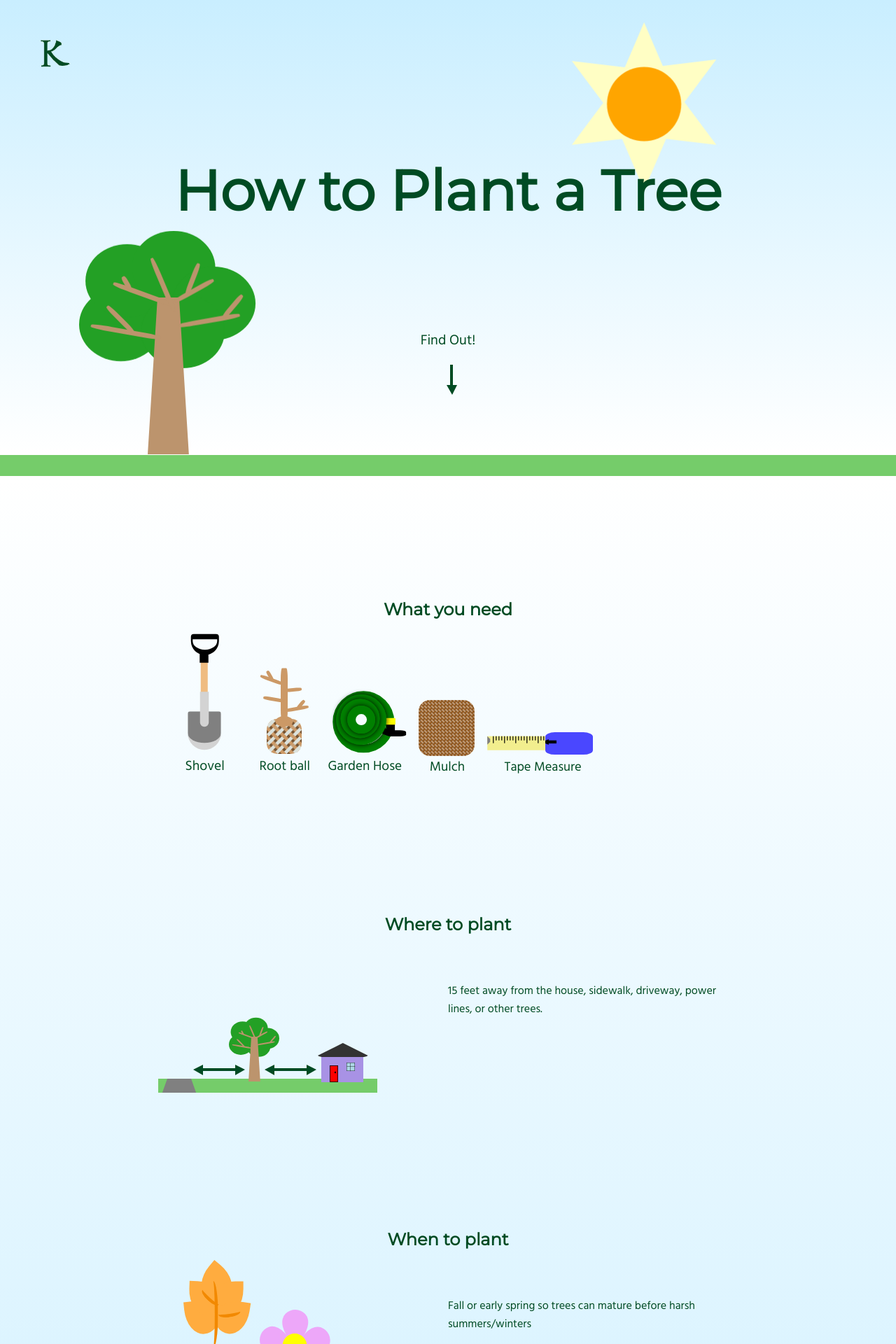
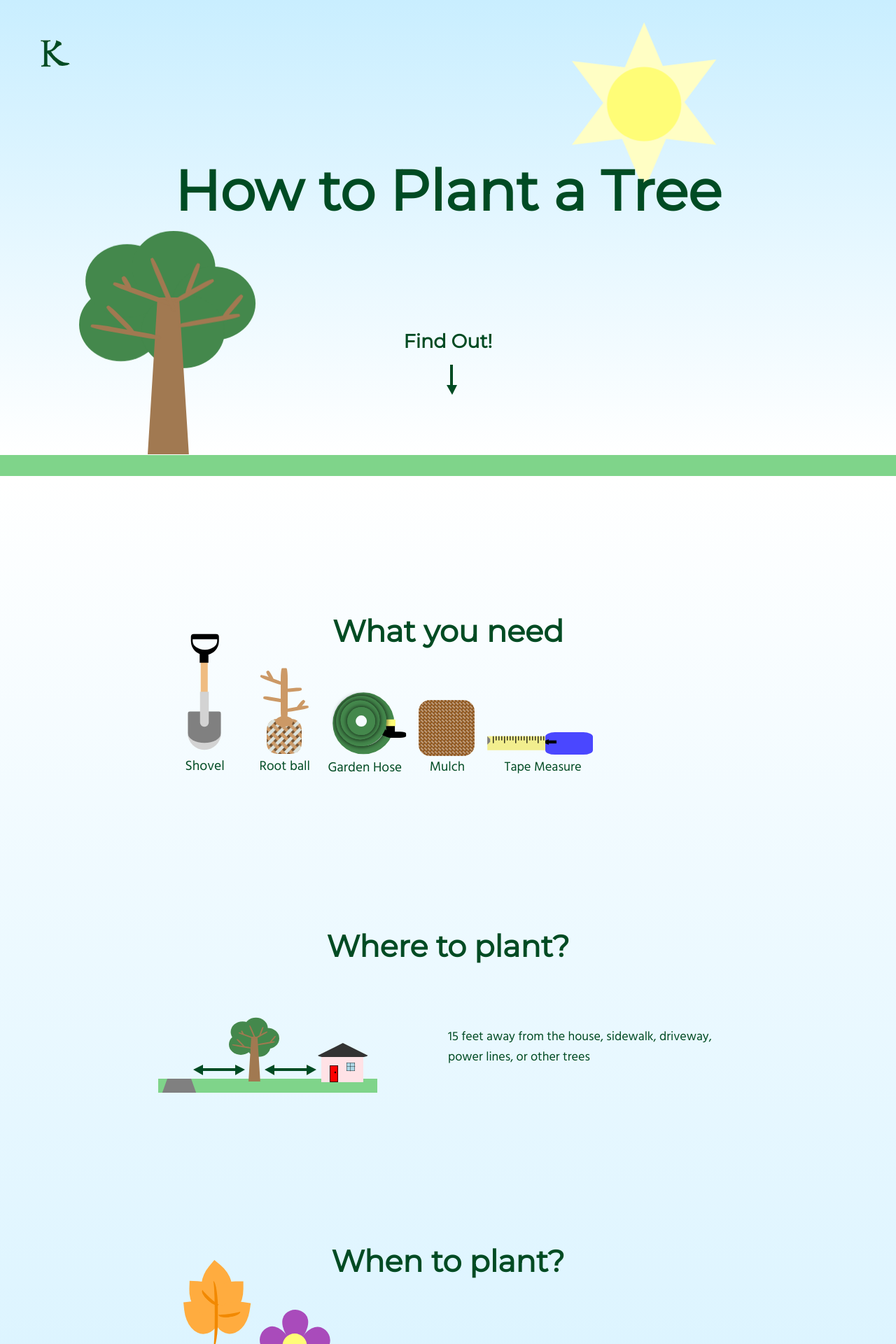
Before and after one commit to karenarialin/karenarialin.github.io, a Jekyll site: the page plant-a-tree/plant-a-tree.html, which Jekyll copies as it is, in a window 1280 px wide. Shown: the top 1920 px of the page at 70% size. Built offline with Jekyll 4.4.1, drawn with Linux system fonts in a browser that asks for light colours; nearby versions of some CDN libraries; some of the changed text lies outside the part shown.

Commit message:
Final draft changes for plant project

```diff
--- a/plant-a-tree/plant-a-tree.html
+++ b/plant-a-tree/plant-a-tree.html
@@ -32,7 +32,7 @@
                     <div class='leaves5'></div>
                 </div>
         <div class='find-out'>
-            <p>Find Out!</p>
+            <h2>Find Out!</h2>
             <div class='arrow'></div>
         </div>
 	   </div>
@@ -62,7 +62,7 @@
                     </div>
 <!--                 </div>
                 <div class='container3'> -->
-                    <div class='hose-container'>
+                    <div class='hose-container what-hose-container'>
                         <div class='hose1'></div>
                         <div class='hose2'></div>
                         <div class='hose3'></div>
@@ -106,7 +106,7 @@
  <!--                </div> -->
             </div>
 		<div class='where'>
-			<h3>Where to plant</h3>
+			<h3>Where to plant?</h3>
             <div class='where-container'>
                 <div class='grass'></div>
                 <div class='trunk-container'>
@@ -133,11 +133,11 @@
                 <div class='arrow2'></div>
             </div>
             <div class='text'>
-                <p>15 feet away from the house, sidewalk, driveway, power lines, or other trees. </p>
+                <p>15 feet away from the house, sidewalk, driveway, power lines, or other trees</p>
             </div>
 		</div>
 		<div class='when'>
-			<h3>When to plant</h3>
+			<h3>When to plant?</h3>
             <div class='when-container'>
                 <div class='leaf'>
                     <div class='petal'></div>
@@ -177,14 +177,14 @@
                 <div class='leaves5'></div>
             </div>
             <div class='text'>
-                <p>Trees provide oxygen for you to breathe, cool the earth, build soil, soak up stormwater, create habitats and provide energy-saving shade!</p>
+                <p>Trees provide oxygen for you to breathe, cool the earth, build soil, soak up stormwater, create habitats, and provide energy-saving shade!</p>
             </div>
 		</div>
     </div>
     </div>
 	<div class='step page measure-page'>
 		<h1>Measure the root ball</h1>
-        <h2>From the ground to the top of the exposed root flare</h2>
+        <h2>from the ground to the top of the exposed root flare.</h2>
         <div class='page-container measure'>
             <div class='root-ball-container prepare'>
                 <div class='root-ball'></div>
@@ -203,10 +203,10 @@
 	</div>
     <div class='step page dig-page'>
 		<h1>Dig a wide hole</h1>
-        <h2>2-3 times as wide as the root ball</h2>
+        <h2>2-3 times as wide as the root ball...</h2>
         <div class='page-container'>
             <div class='text'>
-                <p>Depth of container or 2 inches shorter than height of root ball. Not too deep, or roots won't get oxygen. Save the soil for later. Moisten the soil with water.</p>
+                <p>...and 2 inches shorter than height of root ball. Save the soil for later and moisten the soil around the hole with water.</p>
             </div>
             <div class='double-shovel-dig'>
             <div class='shovel-container fill-shovel'>
--- a/plant-a-tree/tree.scss
+++ b/plant-a-tree/tree.scss
@@ -8,11 +8,28 @@
 $sky-color: #c9eeff;
 $dirt-color: #995b37;
 $branch-color: #cc9966;
-$tree-branch-color: #bc946d;
-$leaf-color: #23a025;
+$tree-branch-color: #A17951;
+$tree-leaf-color: #44884C;
+$hose-color: $tree-leaf-color;
 $dark-green: #004B23;
 $arrow-color: $dark-green;
-$grass-color: #75cc6a;
+$grass-color: #7FD48A;
+$mulch-color1: #bc946d;
+$mulch-color2: #965c22;
+$mulch-color3: #82603f;
+$cloud-color: #FFF;
+$leaf-color: #ffac3f;
+$stem-color: darken($leaf-color, 15%);
+$yellow-color: #FFFD77;
+$sun-color: $yellow-color;
+$ray-color: #fffec4;
+$house-color: #FFE2E6;
+$flower-color: #A94BBB;
+$water-color: #448cff;
+$tie-color: #468C4F;
+$stake-color: #7F5933;
+
+
 
 * {
     box-sizing: border-box;
@@ -34,10 +51,15 @@ body {
 
 h1 {
     margin-top: 50px;
+    font-size: 50px;
 }
 
 h2 {
-    font-size: 19px;
+    font-size: 27px;
+}
+
+h3 {
+    font-size: 43px;
 }
 
 h1, h2, h3, h4 {
@@ -50,6 +72,10 @@ a {
   &:hover {
     color: lighten( $dark-green, 20% );
   }
+}
+
+p {
+  font-size: 18px;
 }
 
 .nav-logo {
@@ -198,9 +224,7 @@ $total: 3;
     z-index: 99;
 }
 
-$mulch-color1: #bc946d;
-$mulch-color2: #965c22;
-$mulch-color3: #82603f;
+
 
 @mixin mulch($first-angle, $second-angle) {
   background: linear-gradient($first-angle, $mulch-color1 12%, transparent 0, transparent 88%, $mulch-color1 0),
@@ -310,8 +334,8 @@ $mulch-color3: #82603f;
   font-size: 24px;
 }
 
-.what .hose-container {
-    top: 67px;
+.what-hose-container {
+    top: 7px;
     left: 238px;
 }
 
@@ -324,7 +348,7 @@ box-shadow: 0px 0px 8px 1px rgba(0,0,0,0.75);
 @mixin hose-layer($diameter, $left-top) {
   border-radius: 50%;
   position: absolute;
-  border: 15px solid green;
+  border: 15px solid $hose-color;
   height: $diameter;
   width: $diameter;
   left: $left-top;
@@ -358,7 +382,7 @@ box-shadow: 0px 0px 8px 1px rgba(0,0,0,0.75);
   width: 17px;
   height: 12px;
   position: absolute;
-  background: yellow;
+  background: $yellow-color;
   z-index: 96;
   left: 95px;
   border-radius: 10%
@@ -408,10 +432,10 @@ box-shadow: 0px 0px 8px 1px rgba(0,0,0,0.75);
 .hose {
   width: 500px;
   height: 100px;
-  border: solid 15px green;
-  border-color:transparent transparent green transparent;
+  border: solid 15px $dark-green;
+  border-color:transparent transparent $dark-green transparent;
   border-radius: 90%/0 0 100px 100px;
-  bottom: 339px;
+  bottom: 398px;
   left: -522px;
   position: relative;
 }
@@ -420,13 +444,13 @@ box-shadow: 0px 0px 8px 1px rgba(0,0,0,0.75);
   @extend %hose-connector;
   transform: rotate(68deg);
   left: -71px;
-  bottom: 375px;
+  bottom: 436px;
 }
 
 .hose-spout2 {
   @extend %hose-spout;
   left: -60px;
-  bottom: 375px;
+  bottom: 436px;
   transform: rotate(-115deg) scaleX(-1);
 
 }
@@ -438,8 +462,8 @@ box-shadow: 0px 0px 8px 1px rgba(0,0,0,0.75);
   bottom: 218px;
   border-right: 20px solid transparent;
     border-left: 20px solid transparent;
-    border-bottom: 90px solid #448cff;
-  transform: rotate(-15deg);
+    border-bottom: 90px solid $water-color;
+  transform: rotate(-17deg);
   border-radius: 60%;
     z-index: 90;
     opacity: 0;
@@ -643,7 +667,7 @@ box-shadow: 0px 0px 8px 1px rgba(0,0,0,0.75);
   position: absolute;
   width: 100px;
   height: 100px;
-  background: orange;
+  background: $sun-color;
   top: 64px;
   left: 60px;
   box-sizing: border-box;
@@ -659,7 +683,7 @@ box-shadow: 0px 0px 8px 1px rgba(0,0,0,0.75);
   border-left: 30px solid transparent;
   border-right: 30px solid transparent;
   border-top: 30px solid transparent;
-  border-bottom: 70px solid #fffec4;
+  border-bottom: 70px solid $ray-color;
 }
 
 .ray {
@@ -709,7 +733,6 @@ box-shadow: 0px 0px 8px 1px rgba(0,0,0,0.75);
 }
 
 //Cloud code
-$cloud-color: #FFF;
 
 .cloud {
   position: absolute;
@@ -827,7 +850,7 @@ $cloud-color: #FFF;
   width: 189px;
   height: 343px;
   position: absolute;
-  bottom: 6px;
+  bottom: 57px;
   left: 358px;
   z-index: 98;
 }
@@ -989,7 +1012,7 @@ $cloud-color: #FFF;
   height: 81px;
   width: 10px;
   position: absolute;
-  background: #875211;
+  background: $stake-color;
   border-radius: 30%;
   left: 493px;
   bottom: 302px;
@@ -999,10 +1022,10 @@ $cloud-color: #FFF;
 .stake:after {
   content: '';
   position: absolute;
-  width: 40px;
+  width: 44px;
   right: 0;
   top: 23px;
-  border-bottom: 8px solid #11873a;
+  border-bottom: 8px solid $tie-color;
   border-radius: 20%;
 }
 
@@ -1116,8 +1139,8 @@ $cloud-color: #FFF;
   width: 200px;
   height: 300px;
   position: absolute;
-  left: 19px;
-  bottom: -31px;
+  left: 34px;
+  bottom: -98px;
   transform: scale(.4);
 }
 
@@ -1211,7 +1234,7 @@ $cloud-color: #FFF;
   width: 170px;
   height: 150px;
   z-index: -1;
-  background: $leaf-color;
+  background: $tree-leaf-color;
   border-radius: 100%;
 }
 
@@ -1268,7 +1291,7 @@ $cloud-color: #FFF;
   position: absolute;
   width: 150px;
   height: 100px;
-  background: #A892E5;
+  background: $house-color;
   bottom: 0;
   left: 20px;
 }
@@ -1373,8 +1396,6 @@ $house-border: black;
 
 //leaf
 
-$leaf-color: #ffac3f;
-$stem-color: darken($leaf-color, 15%);
 
 .leaf {
   position: relative;
@@ -1468,7 +1489,7 @@ $stem-color: darken($leaf-color, 15%);
   width: 50px;
   height: 50px;
   border-radius: 50%;
-  background: yellow;
+  background: $yellow-color;
   margin: 0 auto;
   top: 53px;
   position: relative;
@@ -1479,7 +1500,7 @@ $stem-color: darken($leaf-color, 15%);
   position: absolute;
   width: 60px;
   height: 60px;
-  background: #eda7f9;
+  background: $flower-color;
   border-radius: 90% 0 55% 50% / 55% 0 90% 50%;
 }
 
@@ -1520,7 +1541,7 @@ $stem-color: darken($leaf-color, 15%);
 .flower-stem {
   height: 120px;
   width: 25px;
-  border-left: 11px solid green;
+  border-left: 11px solid $tree-leaf-color;
   border-radius:50%;
   position: absolute;
   left: 90px;
@@ -1533,7 +1554,7 @@ $stem-color: darken($leaf-color, 15%);
   position: absolute;
   width: 40px;
   height: 20px;
-  border-bottom: 14px solid green;
+  border-bottom: 14px solid $tree-leaf-color;
   // border-radius: 90% 0 55% 50% / 55% 0 90% 50%;
   border-radius: 50%;
   left: -2px;
@@ -1567,7 +1588,7 @@ $stem-color: darken($leaf-color, 15%);
     position: relative;
     float: right;
     width: 50%;
-    top: 40px;
+    z-index: 99;
 }
 
 .landing-container .text {
@@ -1734,10 +1755,6 @@ small {
     }
 }
 
-h3 {
-    font-size: 24px;
-}
-
 
 
 .earth-day {
```
Also changed, not shown: other parts of plant-a-tree/plant-a-tree.html (+6 -6 lines).
